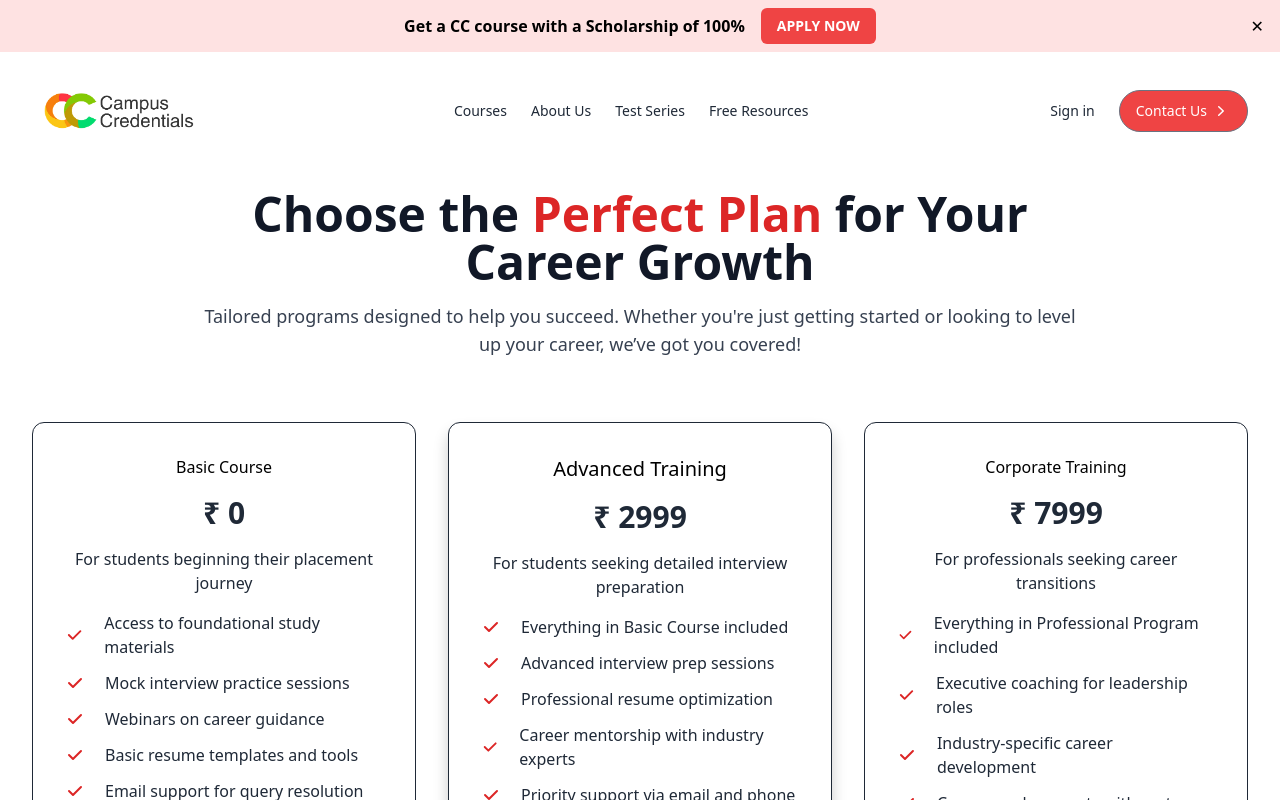
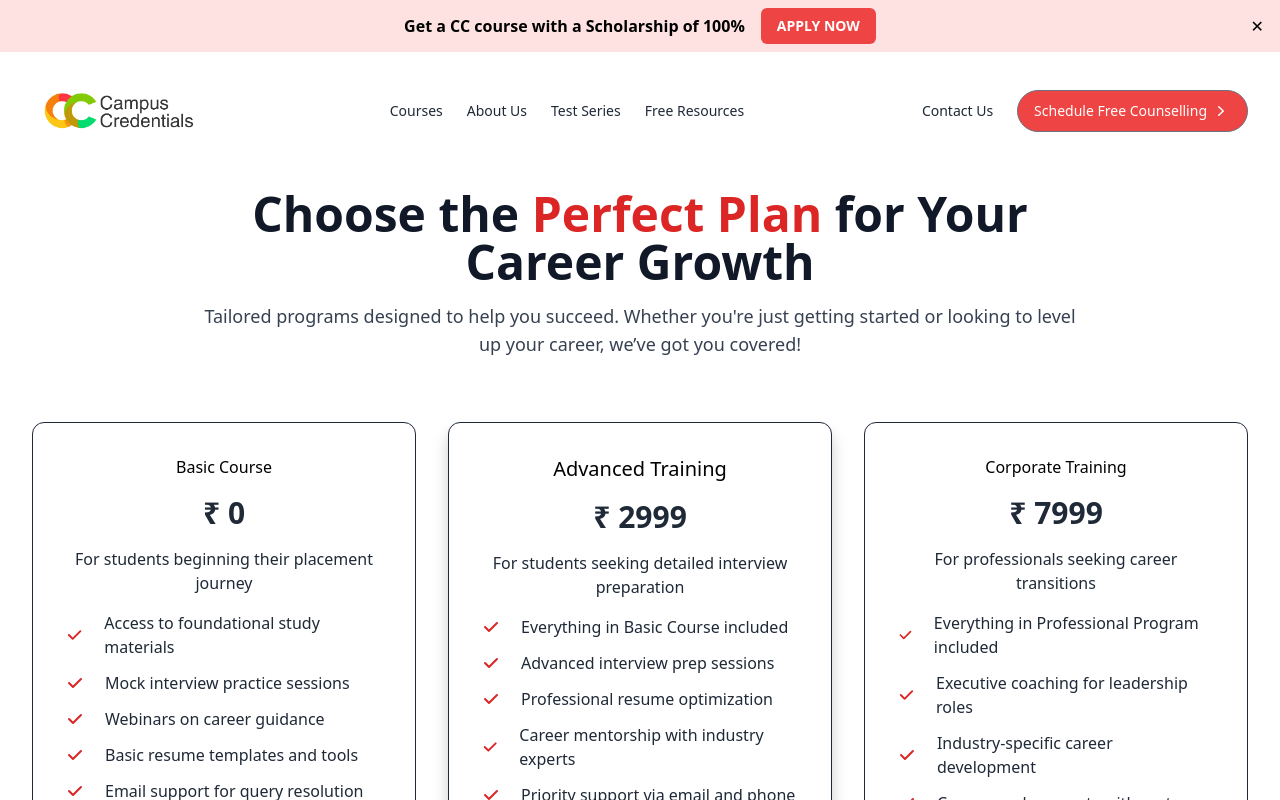
Before and after one commit to sudarsonhalder/Campus-Credentials-Official-Website, a Next.js app: page / in a window 1280 px wide. Shown: the top 800 px of the page. Built offline with nearby package versions, Linux system fonts and the light colour scheme.

Commit message:
Update Navbar.jsx

```diff
--- a/components/ui/Navbar/Navbar.jsx
+++ b/components/ui/Navbar/Navbar.jsx
@@ -87,11 +87,10 @@ const Navbar = () => {
                             }
                         </ul>
                         <div className="gap-x-6 items-center justify-end mt-6 space-y-6 md:flex md:space-y-0 md:mt-0">
-                            <Link href="/login" className="block hover:text-gray-800">
-                                Sign in
-                            </Link>
-                            <NavLink href="/pricing" className="flex items-center justify-center gap-x-1 text-sm text-white font-medium bg-red-500 border border-gray-500 active:bg-gray-900 md:inline-flex">
-                             Contact Us
+                            <Link href="https://wa.me/+919028230731" className="block hover:text-gray-800">
+Contact Us                            </Link>
+                            <NavLink href="" className="flex items-center justify-center gap-x-1 text-sm text-white font-medium bg-red-500 border border-gray-500 active:bg-gray-900 md:inline-flex">
+                         Schedule Free Counselling
                                 <svg xmlns="http://www.w3.org/2000/svg" viewBox="0 0 20 20" fill="currentColor" className="w-5 h-5">
                                     <path fillRule="evenodd" d="M7.21 14.77a.75.75 0 01.02-1.06L11.168 10 7.23 6.29a.75.75 0 111.04-1.08l4.5 4.25a.75.75 0 010 1.08l-4.5 4.25a.75.75 0 01-1.06-.02z" clipRule="evenodd" />
                                 </svg>
```
